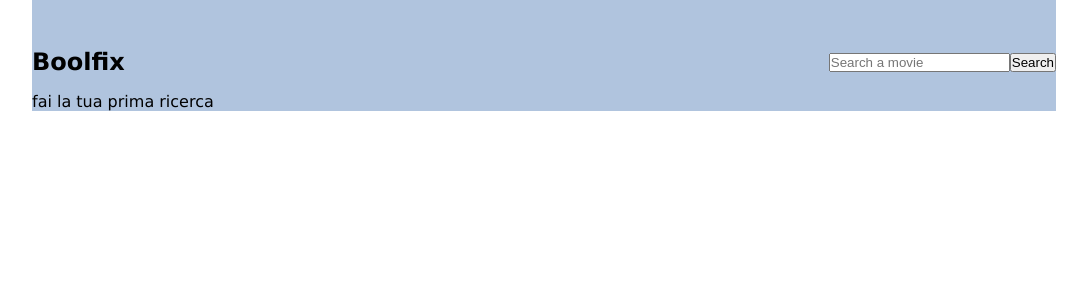
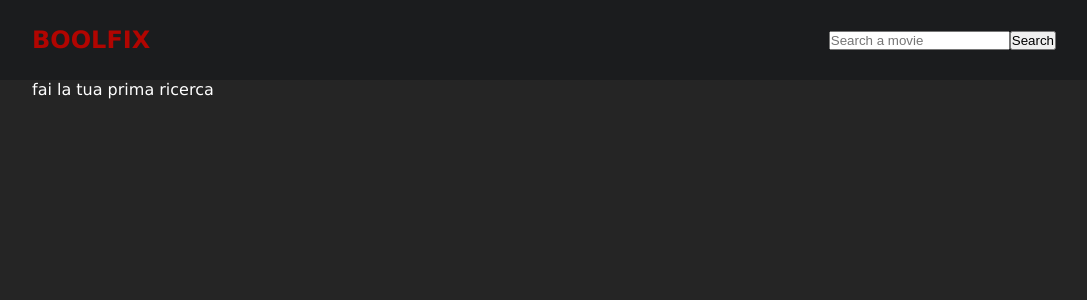
Before and after one commit to sder12/vite-boolflix, a Vue app: page / in a window 1280 px wide. Shown: the top 300 px of the page, without its empty margins (96-1183 px from the left). Built offline with nearby package versions, Linux system fonts and the light colour scheme.

Commit message:
Styling main and header wrappers

```diff
--- a/src/App.vue
+++ b/src/App.vue
@@ -58,18 +58,24 @@ export default {
   <div class="container">
 
     <!-- HEADER -->
-    <header class="header">
-      <div class="header__menu">
-        <AppLogo />
-      </div>
-      <div class="header__search">
-        <AppSearch @btnClicked="searchApi()" />
+    <header class="bg-header header">
+      <div class="wrapper header__flex">
+        <section class="header__menu">
+          <AppLogo />
+        </section>
+        <section class="header__search">
+          <AppSearch @btnClicked="searchApi()" />
+        </section>
       </div>
     </header>
     <!-- / HEADER -->
 
     <!-- MAIN -->
-    <AppMain />
+    <main class="bg-main main">
+      <div class="wrapper">
+        <AppMain />
+      </div>
+    </main>
     <!--/MAIN -->
   </div>
   <!-- /CONTAINER -->
@@ -81,7 +87,16 @@ export default {
 
 
 .header {
-  @include flex(row, space-between, center);
-  padding: 3em 0 1em;
+  height: $header-height;
+  @include flex(row, center, center);
+
+  &__flex {
+    @include flex(row, space-between, center);
+  }
+}
+
+.main {
+  height: calc(100vh - $header-height);
+  overflow-y: scroll;
 }
 </style>
--- a/src/components/AppLogo.vue
+++ b/src/components/AppLogo.vue
@@ -1,4 +1,4 @@
-<!-- HEADER -->
+<!-- LOGO -->
 <script>
 export default {
     name: "AppLogo",
@@ -6,11 +6,14 @@ export default {
 </script>
 
 <template>
-    <h2>Boolfix</h2>
-
-
+    <h1 class="logo">Boolfix</h1>
 </template>
 
 <style lang="scss" scoped>
+@use "../styles/partials/variables" as *;
 
+.logo {
+    color: $logo-color;
+    text-transform: uppercase;
+}
 </style>
--- a/src/components/AppMain.vue
+++ b/src/components/AppMain.vue
@@ -24,6 +24,9 @@ export default {
                 && this.store.loadingSeries == true && this.store.loadingMovies == true) {
                 return true
             }
+        },
+        thereAreMovies() {
+            return this.store.movies.length !== 0 ? true : false
         }
     }
 }
@@ -43,7 +46,7 @@ export default {
     <!-- research with results -->
     <div v-else>
         <!-- MOVIES CARDS -->
-        <section v-if="store.movies.length !== 0">
+        <section v-if="thereAreMovies">
             <h4>MOVIES</h4>
             <div class="poster-wrapper">
                 <AppMainCard class="poster-cards" v-for="movie in store.movies" :key="movie.id" :item="movie" />
@@ -69,7 +72,6 @@ export default {
 <style lang = "scss" scoped >
 h4 {
     // DEBUG
-    background-color: white;
     padding: 2em 0;
 }
 
@@ -79,10 +81,8 @@ h4 {
 
 
     .poster-cards {
-
         //DEBUG
         border: 2px solid black;
-        background-color: white;
         margin: .5em;
     }
 
--- a/src/styles/general.scss
+++ b/src/styles/general.scss
@@ -1,4 +1,5 @@
 @import "node_modules/@fortawesome/fontawesome-free/css/all.min.css";
+@import "../styles/partials/variables";
 
 // RESET
 * {
@@ -10,6 +11,7 @@
 html {
     font-size: 100%;
     font-family: Verdana, Geneva, Tahoma, sans-serif;
+    color: $text-color;
 }
 
 img {
@@ -18,11 +20,14 @@ img {
 
 //LAYOUT
 .container {
+    width: 100%;
+    height: 100vh;
+}
+
+.wrapper {
     width: 80%;
     max-width: 1100px;
     margin: 0 auto;
-    // DEBUG
-    background-color: lightsteelblue;
 }
 
 .sr-only {
@@ -36,3 +41,11 @@ li {
 .btn {
     cursor: pointer;
 }
+
+.bg-header {
+    background-color: $bg-header;
+}
+
+.bg-main {
+    background-color: $bg-color;
+}
--- a/src/styles/partials/_variables.scss
+++ b/src/styles/partials/_variables.scss
@@ -3,3 +3,5 @@ $bg-color: #252525;
 $bg-header: #1B1C1E;
 $logo-color: #b10501;
 $text-color: white;
+
+$header-height: 80px;
```
